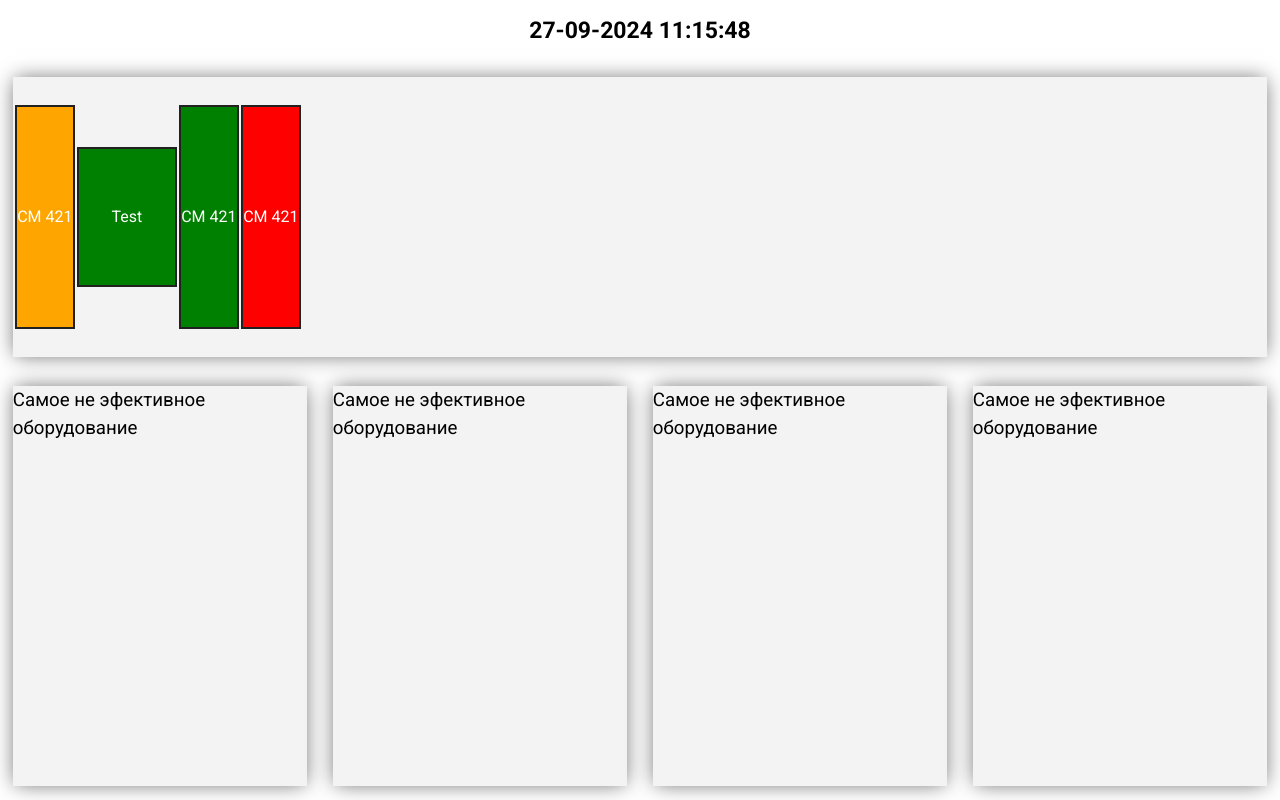
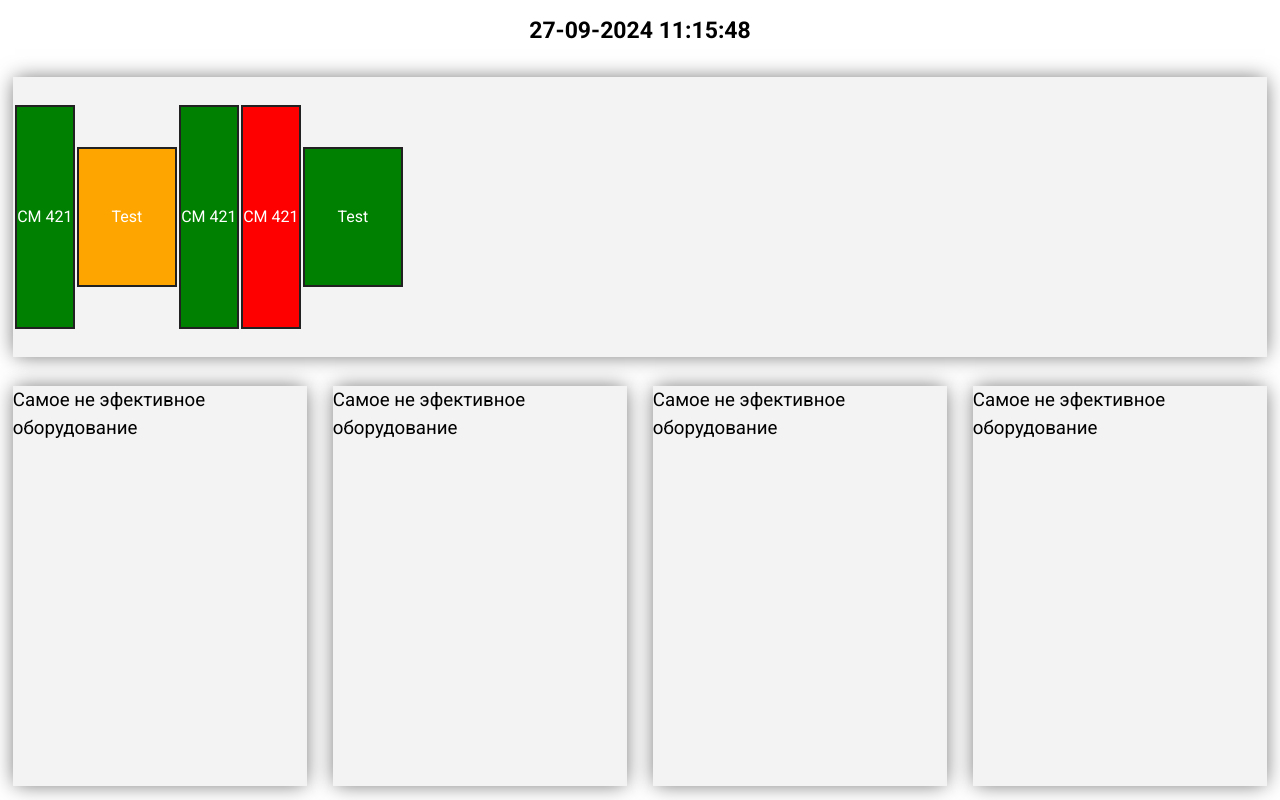
Before and after one commit to artemlusakov/SmtMaks, a React (Vite) app in the folder MaterialUI/: page / in a window 1280 px wide. Built offline with nearby package versions, Linux system fonts and the light colour scheme.

Commit message:
rebild main page

```diff
--- a/MaterialUI/src/Pages/Main/Main.tsx
+++ b/MaterialUI/src/Pages/Main/Main.tsx
@@ -2,13 +2,18 @@ import s from './Main.module.css'
 
 import MainClok from './Components/Clock/MainClok'
 import WorkingLineElement from './Components/WorkingLineElement/WorkingLineElement';
-import TestDND from './TestDND';
+import { useState } from 'react';
 
 export default function Main() {
-  const id = "e133415";
-  const value = 100;
-  const value2 = 1100;
-  const value3 = 2000;
+  const elements = [
+    { id: "e133415", size: "Element60x80",name:"CM 421", title: "CM 421", value: 100 },
+    { id: "e133415", size: "Element100x50",name:"Test", title: "Какоето оборудование", value: 1100 },
+    { id: "e133415", size: "Element60x80",name: "CM 421", title: "CM 421", value: 200 },
+    { id: "e133415", size: "Element60x80",name:"CM 421", title: "CM 421", value: 2000 },
+    { id: "e133415", size: "Element100x50",name:"Test", title: "Какоето оборудование", value: 100 },
+  ];
+
+  const [workingLineElements, setWorkingLineElements] = useState(elements);
 
 
   return (
@@ -17,40 +22,17 @@ export default function Main() {
 
       <div className={s.MainContent__WorkingLine}>
         <div className={s.WorkingLine_Box}>
-        <WorkingLineElement
-          size='Element60x80'
-          titleNameElemet={'CM 421'}
-          idElement={id}
-          linkElement={'/CM421'}
-          nameElement={"CM 421"}
-          valueElement={value2}
-        />
-        <WorkingLineElement
-          size='Element100x50'
-          titleNameElemet={'Какоето оборудование'}
-          idElement={id}
-          linkElement={'/Test'}
-          nameElement={"Test"}
-          valueElement={value}
-        />
-
-        <WorkingLineElement
-          size='Element60x80'
-          titleNameElemet={'CM 421'}
-          idElement={id}
-          linkElement={'/CM421'}
-          nameElement={"CM 421"}
-          valueElement={value}
-        />
-
-        <WorkingLineElement
-          size='Element60x80'
-          titleNameElemet={'CM 421'}
-          idElement={id}
-          linkElement={'/CM421'}
-          nameElement={"CM 421"}
-          valueElement={value3}
-        />
+          {workingLineElements.map((item, index) => (
+            <WorkingLineElement
+              key={index}
+              titleNameElemet={item.title}
+              idElement={item.id}
+              linkElement={`/CM421`}
+              nameElement={item.name}
+              valueElement={item.value}
+              size={item.size}
+            />
+          ))}
         </div>
       </div>
 
```
